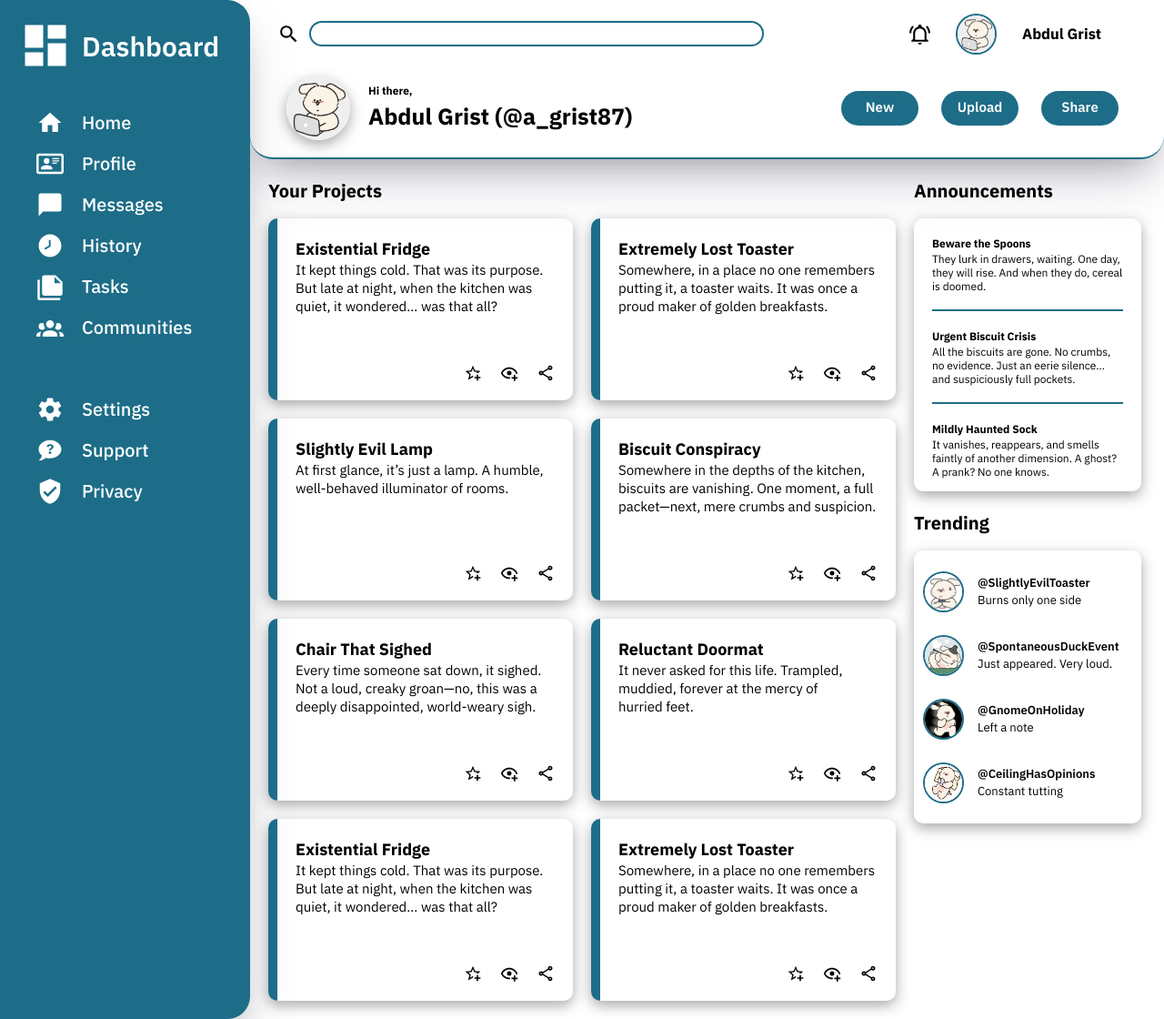
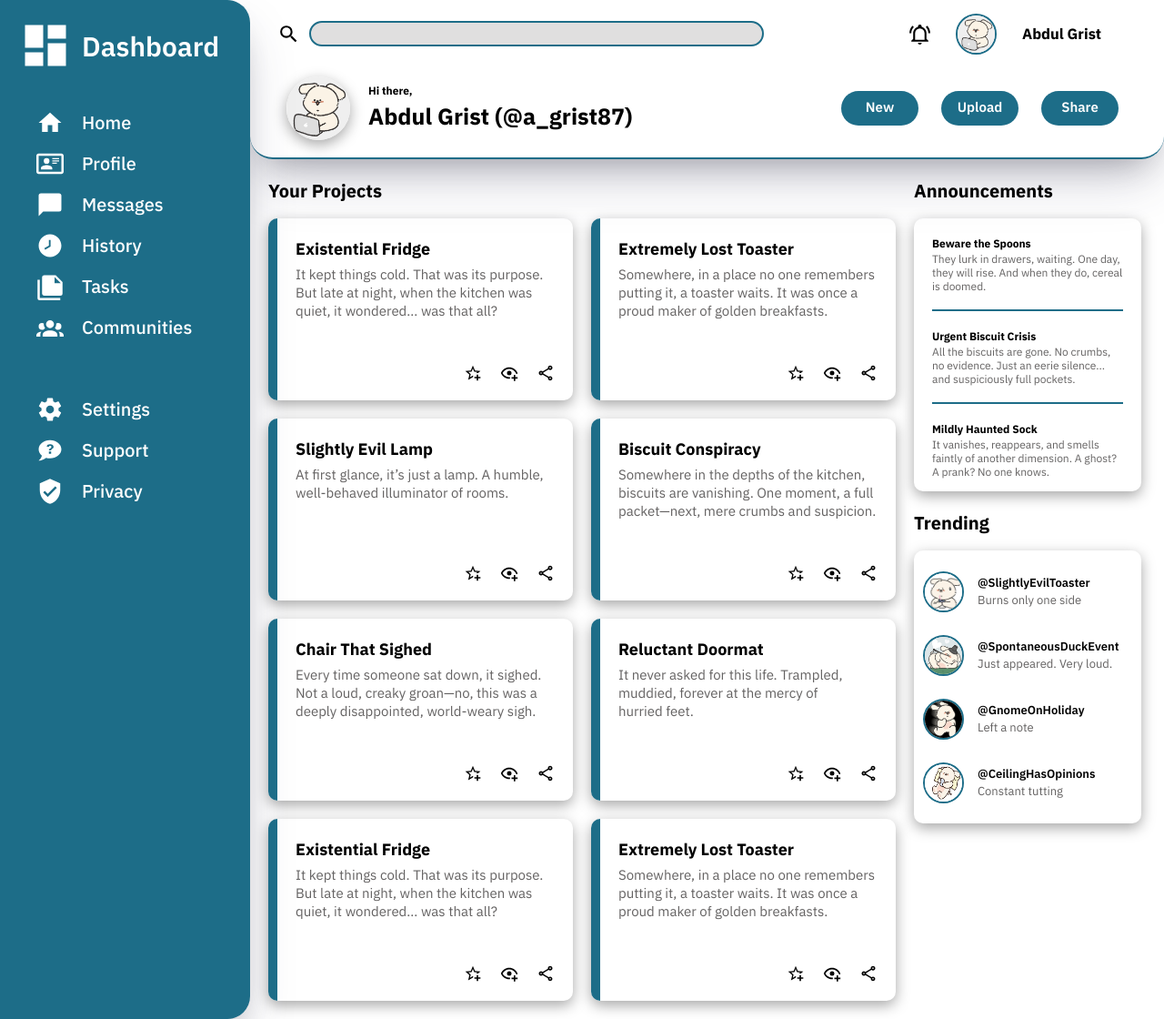
Before and after one commit to dnlaxe/admin-dashboard, a plain HTML site: page index.html in a window 1280 px wide. Shown: the whole page at 91% size. Drawn offline with Linux system fonts and the light colour scheme.

Commit message:
changed p font to dark gray

```diff
--- a/index.html
+++ b/index.html
@@ -205,19 +205,19 @@
                 <div class="side-card-content-trending">
                     <div class="member">
                         <div class="avatar-small"><img src="4.jpeg"></div>
-                        <div class="member-info"><span style="font-weight: 600">@SlightlyEvilToaster</span><span> Burns only one side</span></div>
+                        <div class="member-info"><span style="font-weight: 600">@SlightlyEvilToaster</span><span style="color: rgb(100, 98, 98);;"> Burns only one side</span></div>
                     </div>
                     <div class="member">
                         <div class="avatar-small"><img src="3.jpeg"></div>
-                        <div class="member-info"><span style="font-weight: 600">@SpontaneousDuckEvent</span><span>Just appeared. Very loud.</span></div>
+                        <div class="member-info"><span style="font-weight: 600">@SpontaneousDuckEvent</span><span style="color: rgb(100, 98, 98);;">Just appeared. Very loud.</span></div>
                     </div>
                     <div class="member">
                         <div class="avatar-small"><img src="2.jpeg"></div>
-                        <div class="member-info"><span style="font-weight: 600">@GnomeOnHoliday</span><span>Left a note</span></div>
+                        <div class="member-info"><span style="font-weight: 600">@GnomeOnHoliday</span><span style="color: rgb(100, 98, 98);;">Left a note</span></div>
                     </div>
                     <div class="member">
                         <div class="avatar-small"><img src="1.jpeg"></div>
-                        <div class="member-info"><span style="font-weight: 600">@CeilingHasOpinions</span><span>Constant tutting</span></div>
+                        <div class="member-info"><span style="font-weight: 600">@CeilingHasOpinions</span><span style="color: rgb(100, 98, 98);;">Constant tutting</span></div>
                     </div>
                 </div>
             </div>
--- a/style.css
+++ b/style.css
@@ -238,7 +238,7 @@ input {
 }
 
 input[type=text] {
-  background-color:white;
+  background-color:rgb(100, 98, 98, 0.2);
   border-style: solid;
   border-color: #1d6d88;
 }
@@ -302,6 +302,7 @@ button, li span, .card-icons img, .header img, .header h3 {
 
 .card h3 {
   font-size: 18px;
+  margin-bottom: 5px;
 }
 
 .card p {
@@ -372,3 +373,7 @@ hr {
   background: #1d6d88;
   margin: 0 20px 0 20px;
 }
+
+p {
+  color: rgb(100, 98, 98);
+}
```
